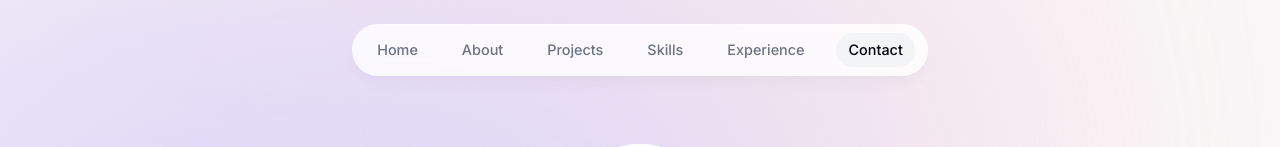
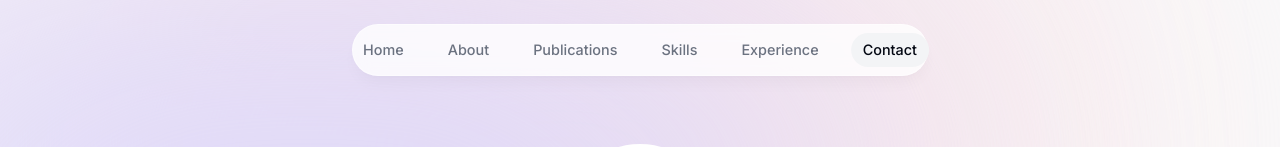
Before and after one commit to zabirmohammad/PortFolio, a Next.js app: page / in a window 1280 px wide. Shown: the top 147 px of the page. Built offline with nearby package versions, Linux system fonts and the light colour scheme; no server answers.

Commit message:
change projects to publications

```diff
--- a/app/page.tsx
+++ b/app/page.tsx
@@ -2,7 +2,7 @@ import About from "@/components/about";
 import Contact from "@/components/contact";
 import Experience from "@/components/experience";
 import Intro from "@/components/intro";
-import Projects from "@/components/projects";
+import Publications from "@/components/publications";
 import SectionDivider from "@/components/section-divider";
 import Skills from "@/components/skills";
 
@@ -12,7 +12,7 @@ export default function Home() {
       <Intro />
       <SectionDivider />
       <About />
-      <Projects />
+      <Publications />
       <Skills />
       <Experience />
       <Contact />
--- a/components/experience.tsx
+++ b/components/experience.tsx
@@ -9,7 +9,6 @@ import {
 import "react-vertical-timeline-component/style.min.css";
 import { experiencesData } from "@/lib/data";
 import { useSectionInView } from "@/lib/hooks";
-import { useInView } from "react-intersection-observer";
 import { useTheme } from "@/context/theme-context";
 
 // export default function Experience() {
@@ -63,11 +62,14 @@ import { useTheme } from "@/context/theme-context";
 // }
 
 export default function Experience() {
-  const { ref } = useSectionInView("Experience");
-  // const { ref, inView } = useInView({
-  //   triggerOnce: true,
-  // });
+  const { ref, inView } = useSectionInView("Experience");
   const { theme } = useTheme();
+  const [isVisible, setIsVisible] = React.useState(false);
+  React.useEffect(() => {
+    if (inView) {
+      setIsVisible(true);
+    }
+  }, [inView]);
 
   return (
     <section id="experience" ref={ref} className="scroll-mt-28 mb-28 sm:mb-40">
@@ -90,7 +92,7 @@ export default function Experience() {
                     ? "0.4rem solid #9ca3af"
                     : "0.4rem solid rgba(255, 255, 255, 0.5)",
               }}
-              visible={true} //No animation only for see
+              visible={isVisible}
               date={item.date}
               icon={item.icon}
               iconStyle={{
--- a/components/project.tsx
+++ b/components/publication.tsx
@@ -7,7 +7,7 @@ import { motion, useScroll, useTransform } from "framer-motion";
 
 type ProjectProps = (typeof projectsData)[number];
 
-export default function Project({
+export default function Publication({
   title,
   authors,
   journal_name,
@@ -19,8 +19,8 @@ export default function Project({
     target: ref,
     offset: ["0 1", "1.33 1"],
   });
-  const scaleProgess = useTransform(scrollYProgress, [0, 1], [0.8, 1]);
-  const opacityProgess = useTransform(scrollYProgress, [0, 1], [0.6, 1]);
+  const scaleProgess = useTransform(scrollYProgress, [0, 1], [0.5, 1]);
+  const opacityProgess = useTransform(scrollYProgress, [0, 1], [0.5, 1]);
 
   return (
     <motion.div
@@ -54,7 +54,7 @@ export default function Project({
 
         <Image
           src={imageUrl}
-          alt="Project I worked on"
+          alt="Pubilocations I worked "
           quality={95}
           className="absolute hidden sm:block top-8 -right-40 w-[28.25rem] rounded-t-lg shadow-2xl
         transition
--- a/components/projects.tsx
+++ b/components/publications.tsx
@@ -3,19 +3,19 @@
 import React from "react";
 import SectionHeading from "./section-heading";
 import { projectsData } from "@/lib/data";
-import Project from "./project";
+import Publication from "./publication";
 import { useSectionInView } from "@/lib/hooks";
 
-export default function Projects() {
-  const { ref } = useSectionInView("Projects", 0.5);
+export default function Publications() {
+  const { ref } = useSectionInView("Publications", 0.5);
 
   return (
-    <section ref={ref} id="projects" className="scroll-mt-28 mb-28">
+    <section ref={ref} id="publications" className="scroll-mt-28 mb-28">
       <SectionHeading>My Publications</SectionHeading>
       <div>
-        {projectsData.map((project, index) => (
+        {projectsData.map((publication, index) => (
           <React.Fragment key={index}>
-            <Project {...project} />
+            <Publication {...publication} />
           </React.Fragment>
         ))}
       </div>
--- a/lib/data.ts
+++ b/lib/data.ts
@@ -20,8 +20,8 @@ export const links = [
     hash: "#about",
   },
   {
-    name: "Projects",
-    hash: "#projects",
+    name: "Publications",
+    hash: "#publications",
   },
   {
     name: "Skills",
--- a/lib/hooks.ts
+++ b/lib/hooks.ts
@@ -17,5 +17,6 @@ export function useSectionInView(sectionName: SectionName, threshold = 0.75) {
 
   return {
     ref,
+    inView,
   };
 }
```
